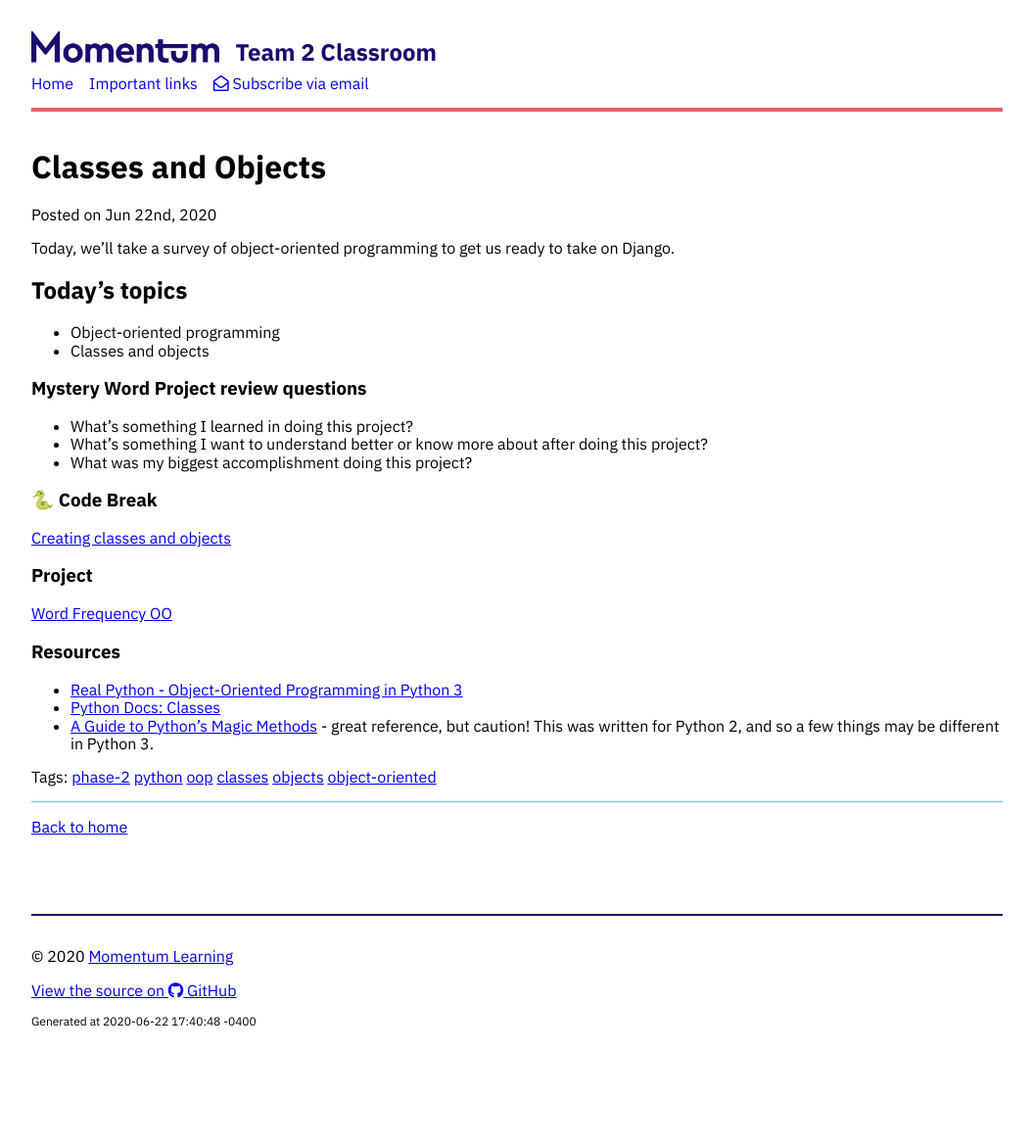
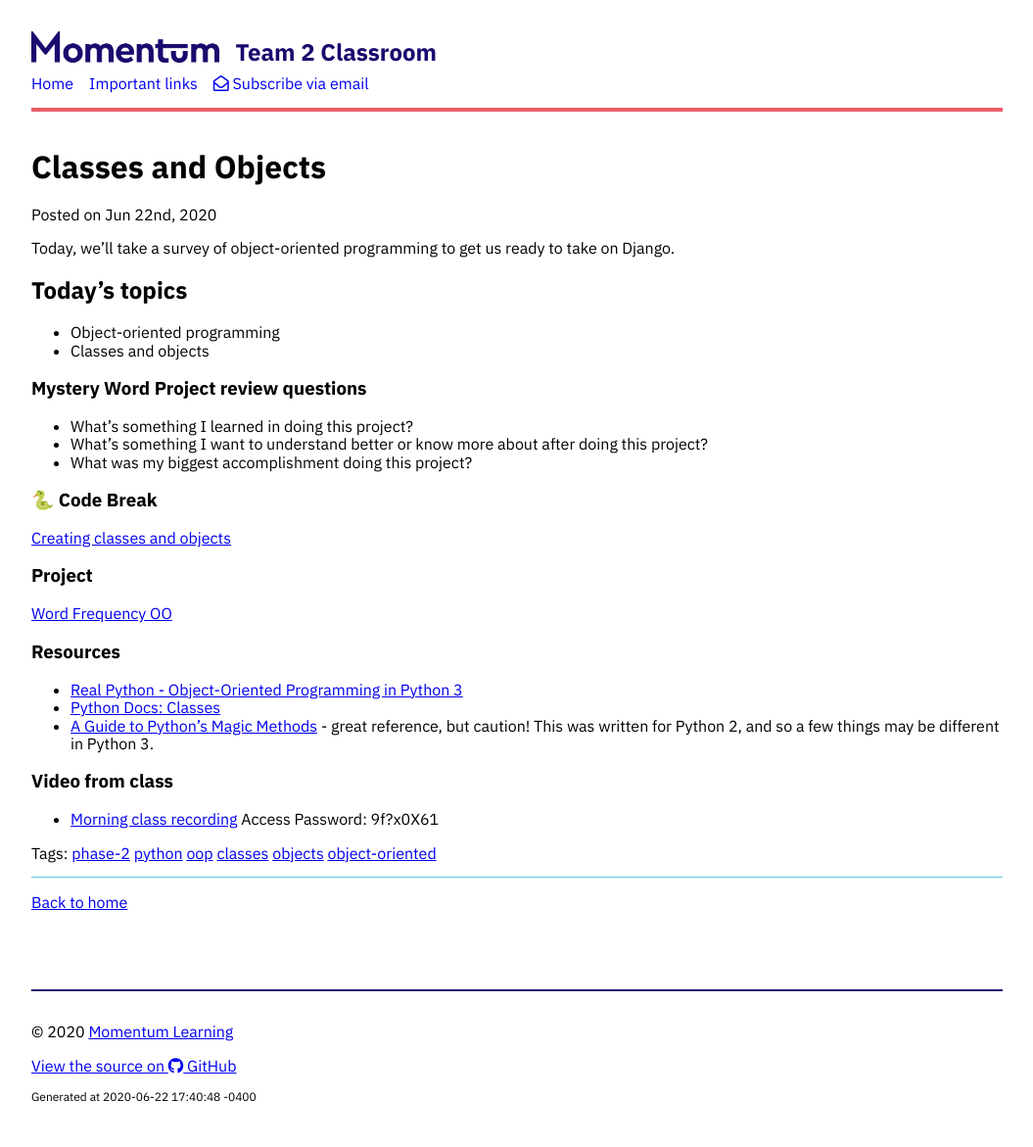
Before and after one commit to momentum-team-3/momentum-team-3.github.io, a Jekyll site: the page built from _posts/2020-06-22-python-oo.md, in a window 1280 px wide. Shown: the whole page at 98% size, without its empty margins (112-1167 px from the left). Built offline with Jekyll 4.4.1, drawn with Linux system fonts in a browser that asks for light colours; nearby versions of some CDN libraries; before the commit the page ends 1094 px from its top, so only the background shows below that.

Commit message:
Add class video

```diff
--- a/_posts/2020-06-22-python-oo.md
+++ b/_posts/2020-06-22-python-oo.md
@@ -30,3 +30,7 @@ Today, we'll take a survey of object-oriented programming to get us ready to tak
 - [Real Python - Object-Oriented Programming in Python 3](https://realpython.com/python3-object-oriented-programming/)
 - [Python Docs: Classes](https://docs.python.org/3/tutorial/classes.html)
 - [A Guide to Python's Magic Methods](https://rszalski.github.io/magicmethods/) - great reference, but caution! This was written for Python 2, and so a few things may be different in Python 3.
+
+### Video from class
+
+- [Morning class recording](https://us02web.zoom.us/rec/share/ouZsC6-t3GJJH8-dshGBRrc9Pavjeaa8gCVL-adcnRl4qmZMEcuLIF79DyZN_5O1) Access Password: 9f?x0X61
```
